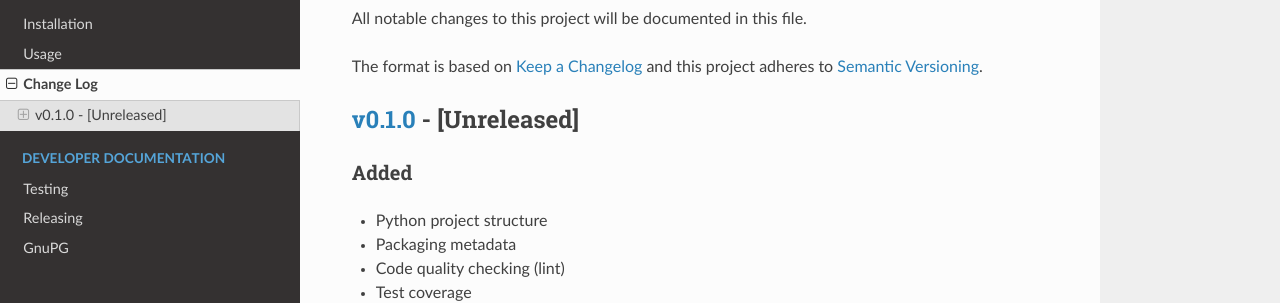
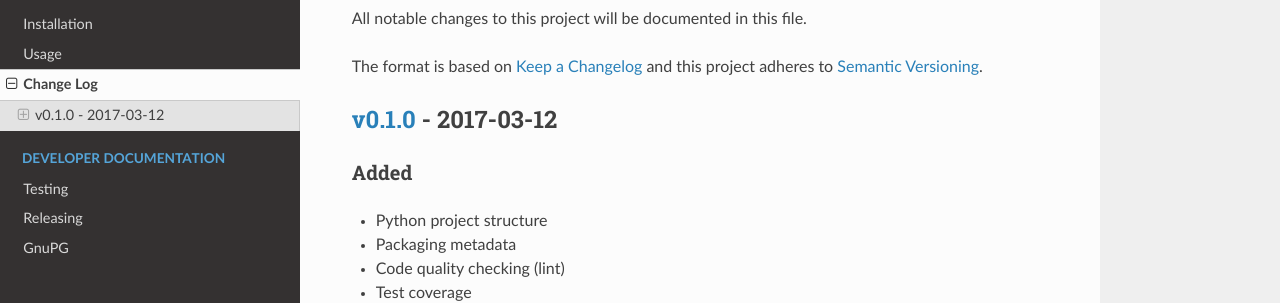
Before and after one commit to shaarli/python-shaarli-client, a Sphinx documentation site: the page built from docs/changelog.rst, in a window 1280 px wide. Shown: the part 153-456 px from the top of the page. Built offline with Sphinx 7.4.7 and the Read the Docs theme 2.0.0, drawn with Linux system fonts in a browser that asks for light colours.

Commit message:
Update changelog
Signed-off-by: VirtualTam <virtualtam@flibidi.net>

```diff
--- a/docs/changelog.rst
+++ b/docs/changelog.rst
@@ -9,8 +9,8 @@ The format is based on `Keep a Changelog`_ and this project adheres to
 .. _Keep A Changelog: http://keepachangelog.com/
 .. _Semantic Versioning: http://semver.org/
 
-`v0.1.0 <https://github.com/shaarli/python-shaarli-client/releases/tag/v0.1.0>`_ - [Unreleased]
------------------------------------------------------------------------------------------------
+`v0.1.0 <https://github.com/shaarli/python-shaarli-client/releases/tag/v0.1.0>`_ - 2017-03-12
+---------------------------------------------------------------------------------------------
 
 Added
 ~~~~~
```
